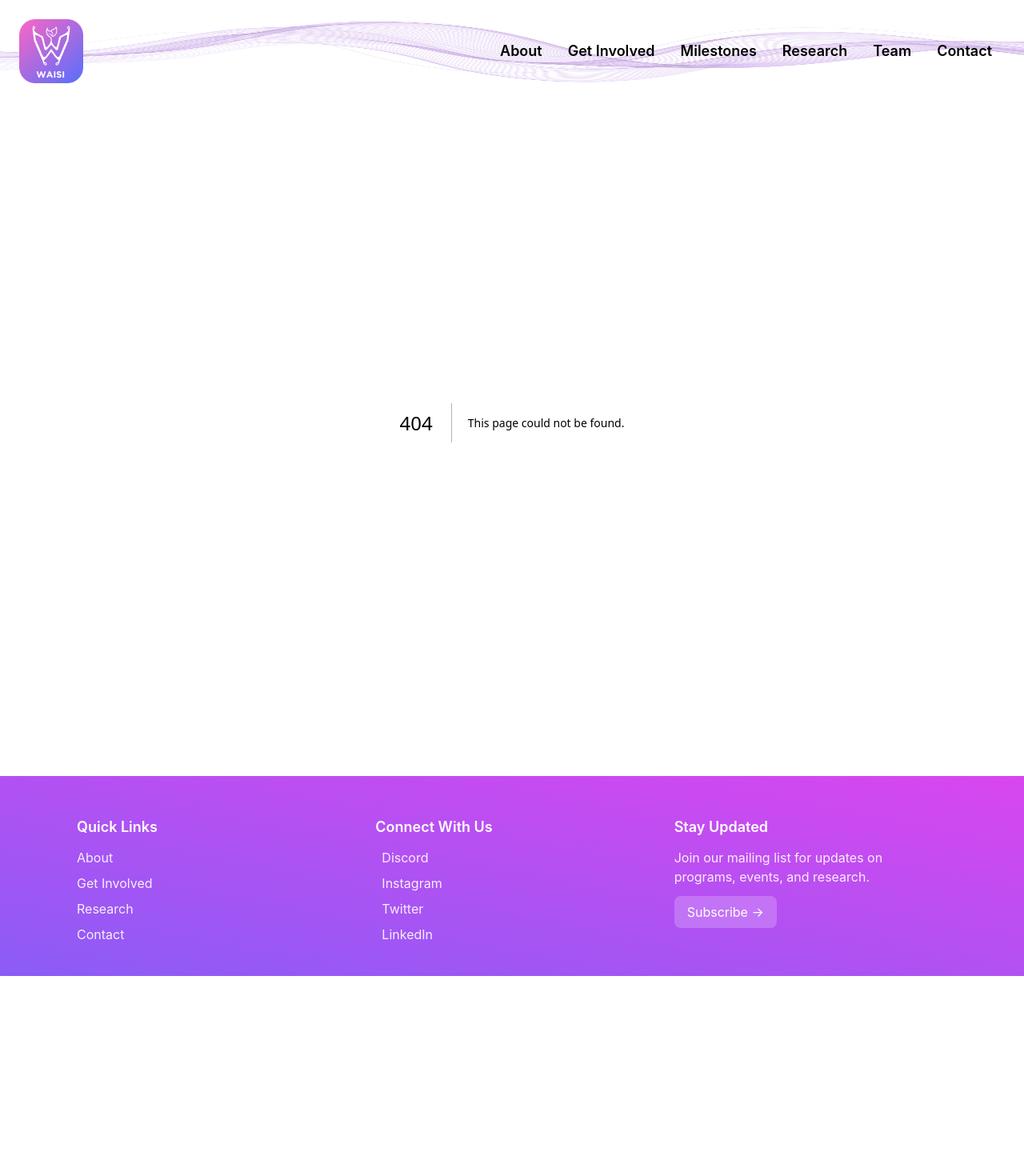
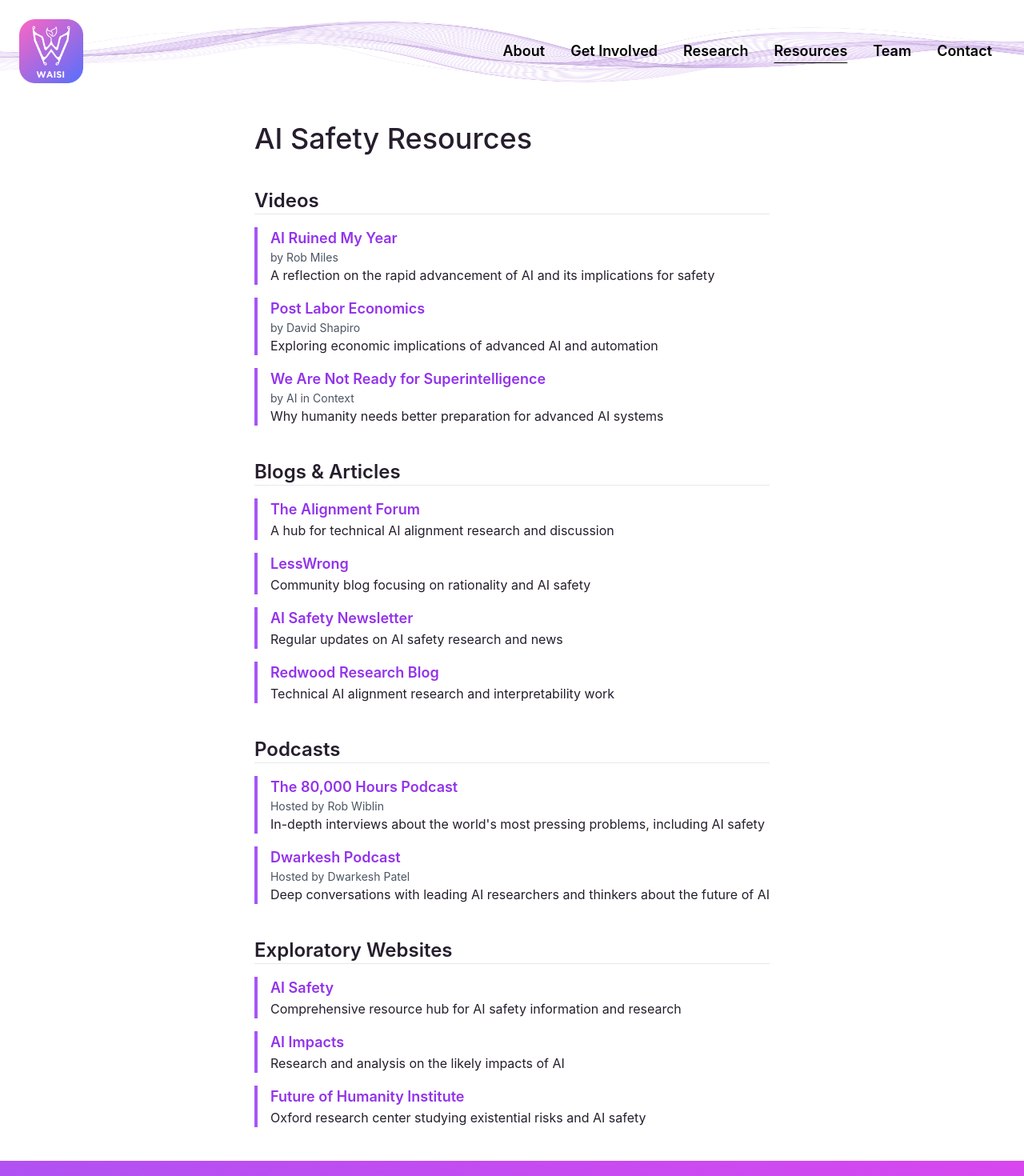
Before and after one commit to aisafetyuw/waisi.org, a Next.js app: page /resources in a window 1280 px wide. Before the commit this address had no page. Shown: the top 1470 px of the page at 80% size. Before the commit the page ends 1220 px from the top, so only its background shows below. Built offline with nearby package versions, Linux system fonts and the light colour scheme.

Commit message:
added resources subtracted milestones

```diff
--- a/src/app/milestones/page.tsx
+++ /dev/null
@@ -1,13 +0,0 @@
-export default function Milestones() {
-    return (
-        <div id="achievements" className="page">
-            <h2>Group Milestones</h2>
-            <div className="flex flex-col gap-4">
-                <p className="text-lg">This page showcases the key achievements and milestones of WAISI members.</p>
-                <p className="text-lg">For membership statistics and organizational impact, see our <a href="about">about page</a>.</p>
-                <p className="text-lg">For research papers and faculty collaborations, see our <a href="research">research page</a>.</p>
-            </div>
-            {/* TODO <h3>Alumni</h3> */}
-        </div>
-    );
-}
--- /dev/null
+++ b/src/app/resources/page.tsx
@@ -0,0 +1,146 @@
+import React from "react";
+
+export default function Resources() {
+  const videos = [
+    {
+      title: "AI Ruined My Year",
+      author: "Rob Miles",
+      description: "A reflection on the rapid advancement of AI and its implications for safety",
+      url: "https://www.youtube.com/watch?v=2ziuPUeewK0"
+    },
+    {
+      title: "Post Labor Economics",
+      author: "David Shapiro",
+      description: "Exploring economic implications of advanced AI and automation",
+      url: "https://www.youtube.com/watch?v=eD5GlCIS0sA"
+    },
+    {
+      title: "We Are Not Ready for Superintelligence",
+      author: "AI in Context",
+      description: "Why humanity needs better preparation for advanced AI systems",
+      url: "https://www.youtube.com/watch?v=5KVDDfAkRgc"
+    }
+  ];
+
+  const blogs = [
+    {
+      title: "The Alignment Forum",
+      description: "A hub for technical AI alignment research and discussion",
+      url: "https://www.alignmentforum.org/"
+    },
+    {
+      title: "LessWrong",
+      description: "Community blog focusing on rationality and AI safety",
+      url: "https://www.lesswrong.com/"
+    },
+    {
+      title: "AI Safety Newsletter",
+      description: "Regular updates on AI safety research and news",
+      url: "https://aisafety.info/"
+    },
+    {
+      title: "Redwood Research Blog",
+      description: "Technical AI alignment research and interpretability work",
+      url: "https://blog.redwoodresearch.org"
+    }
+  ];
+
+  const podcasts = [
+    {
+      title: "The 80,000 Hours Podcast",
+      host: "Rob Wiblin",
+      description: "In-depth interviews about the world's most pressing problems, including AI safety",
+      url: "https://80000hours.org/podcast/"
+    },
+    {
+      title: "Dwarkesh Podcast",
+      host: "Dwarkesh Patel",
+      description: "Deep conversations with leading AI researchers and thinkers about the future of AI",
+      url: "https://www.youtube.com/@DwarkeshPatel"
+    }
+  ];
+
+  const websites = [
+    {
+      title: "AI Safety",
+      description: "Comprehensive resource hub for AI safety information and research",
+      url: "https://aisafety.com/"
+    },
+    {
+      title: "AI Impacts",
+      description: "Research and analysis on the likely impacts of AI",
+      url: "https://aiimpacts.org/"
+    },
+    {
+      title: "Future of Humanity Institute",
+      description: "Oxford research center studying existential risks and AI safety",
+      url: "https://www.futureofhumanityinstitute.org"
+    }
+  ];
+
+  return (
+    <div id="resources" className="page">
+      <h1 className="text-4xl mb-8">AI Safety Resources</h1>
+
+      <div className="flex flex-col gap-8">
+        <div>
+          <h2 className="text-2xl font-semibold border-b mb-4">Videos</h2>
+          <div className="flex flex-col gap-4">
+            {videos.map((video, index) => (
+              <div key={index} className="border-l-4 border-purple-500 pl-4">
+                <a href={video.url} target="_blank" rel="noopener noreferrer" className="text-lg font-semibold text-purple-600 hover:underline">
+                  {video.title}
+                </a>
+                <p className="text-sm text-gray-600">by {video.author}</p>
+                <p className="text-base">{video.description}</p>
+              </div>
+            ))}
+          </div>
+        </div>
+
+        <div>
+          <h2 className="text-2xl font-semibold border-b mb-4">Blogs & Articles</h2>
+          <div className="flex flex-col gap-4">
+            {blogs.map((blog, index) => (
+              <div key={index} className="border-l-4 border-purple-500 pl-4">
+                <a href={blog.url} target="_blank" rel="noopener noreferrer" className="text-lg font-semibold text-purple-600 hover:underline">
+                  {blog.title}
+                </a>
+                <p className="text-base">{blog.description}</p>
+              </div>
+            ))}
+          </div>
+        </div>
+
+        <div>
+          <h2 className="text-2xl font-semibold border-b mb-4">Podcasts</h2>
+          <div className="flex flex-col gap-4">
+            {podcasts.map((podcast, index) => (
+              <div key={index} className="border-l-4 border-purple-500 pl-4">
+                <a href={podcast.url} target="_blank" rel="noopener noreferrer" className="text-lg font-semibold text-purple-600 hover:underline">
+                  {podcast.title}
+                </a>
+                <p className="text-sm text-gray-600">Hosted by {podcast.host}</p>
+                <p className="text-base">{podcast.description}</p>
+              </div>
+            ))}
+          </div>
+        </div>
+
+        <div>
+          <h2 className="text-2xl font-semibold border-b mb-4">Exploratory Websites</h2>
+          <div className="flex flex-col gap-4">
+            {websites.map((site, index) => (
+              <div key={index} className="border-l-4 border-purple-500 pl-4">
+                <a href={site.url} target="_blank" rel="noopener noreferrer" className="text-lg font-semibold text-purple-600 hover:underline">
+                  {site.title}
+                </a>
+                <p className="text-base">{site.description}</p>
+              </div>
+            ))}
+          </div>
+        </div>
+      </div>
+    </div>
+  );
+}
--- a/src/components/nav.tsx
+++ b/src/components/nav.tsx
@@ -15,8 +15,8 @@
         <a href="/about" className={`text-2xl font-semibold my-4 ${pathname=="/about" ? "underline" : ""}`}>About</a>
         <a href="/programs" className={`text-2xl font-semibold my-4 ${pathname=="/programs" ? "underline" : ""}`}>Get Involved</a>
         {/* <a href="/events" className={`text-2xl font-semibold my-4 ${pathname=="/events" ? "underline" : ""}`}>Events</a> */}
-        <a href="/milestones" className={`text-2xl font-semibold my-4 ${pathname=="/milestones" ? "underline" : ""}`}>Milestones</a>
         <a href="/research" className={`text-2xl font-semibold my-4 ${pathname=="/research" ? "underline" : ""}`}>Research</a>
+        <a href="/resources" className={`text-2xl font-semibold my-4 ${pathname=="/resources" ? "underline" : ""}`}>Resources</a>
         <a href="/team" className={`text-2xl font-semibold my-4 ${pathname=="/team" ? "underline" : ""}`}>Team</a>
         <a href="/contact" className={`text-2xl font-semibold my-4 ${pathname=="/contact" ? "underline" : ""}`}>Contact</a>
       </div>
@@ -57,8 +57,8 @@
           <Link href="/about" className={`p-2 ${pathname=="/about" ? "underline" : ""}`}>About</Link>
           <Link href="/programs" className={`p-2 ${pathname=="/programs" ? "underline" : ""}`}>Get Involved</Link>
           {/* <Link href="/events" className={`p-2 ${pathname=="/events" ? "underline" : ""}`}>Events</Link> */}
-          <Link href="/milestones" className={`p-2 ${pathname=="/milestones" ? "underline" : ""}`}>Milestones</Link>
           <Link href="/research" className={`p-2 ${pathname=="/research" ? "underline" : ""}`}>Research</Link>
+          <Link href="/resources" className={`p-2 ${pathname=="/resources" ? "underline" : ""}`}>Resources</Link>
           <Link href="/team" className={`p-2 ${pathname=="/team" ? "underline" : ""}`}>Team</Link>
           <Link href="/contact" className={`p-2 ${pathname=="/contact" ? "underline" : ""}`}>Contact</Link>
         </div>
--- a/src/styles/globals.css
+++ b/src/styles/globals.css
@@ -107,17 +107,10 @@
     font-size: 1.25em;
 }
 
-#about a, #achievements a, #programs a, .location, .event-description a, #headline a {
+#about a, #programs a, .location, .event-description a, #headline a {
     color: rgb(170, 68, 255);
 }
 
-#achievements a {
-    font-weight: 800;
-}
-
-#achievements p, #achievements ul {
-    font-weight: 450;
-}
 
 #programs .waisi-button {
     color: white;
@@ -127,7 +120,7 @@
     background-image: linear-gradient(to top right, #7d618c, #4a3b4c);
 }
 
-#about a:hover, #achievements a:hover, #programs a:hover, .event-description a:hover {
+#about a:hover, #programs a:hover, .event-description a:hover {
     text-decoration: underline;
 }
 
```
